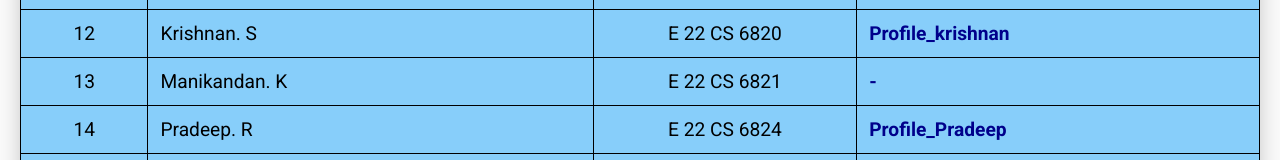
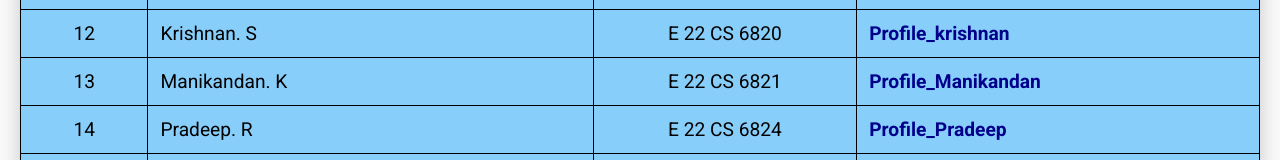
Before and after one commit to PradeepFerozkhan/profile, a plain HTML site: page 3-BSC.CS PROFILE/index.html in a window 1280 px wide. Shown: the part 637-797 px from the top of the page. Drawn offline with Linux system fonts and the light colour scheme.

Commit message:
Add files via upload

```diff
--- a/3-BSC.CS PROFILE/index.html
+++ b/3-BSC.CS PROFILE/index.html
@@ -238,7 +238,7 @@
                     <td class="cen">13</td>
                     <td>Manikandan. K</td>
                     <td class="cen">E 22 CS 6821</td>
-                    <td><a href="#">-</a></td>
+                    <td><a href="https://manikandan-nu.vercel.app">Profile_Manikandan</a></td>
                 </tr>
                 <tr>
                     <td class="cen">14</td>
```
